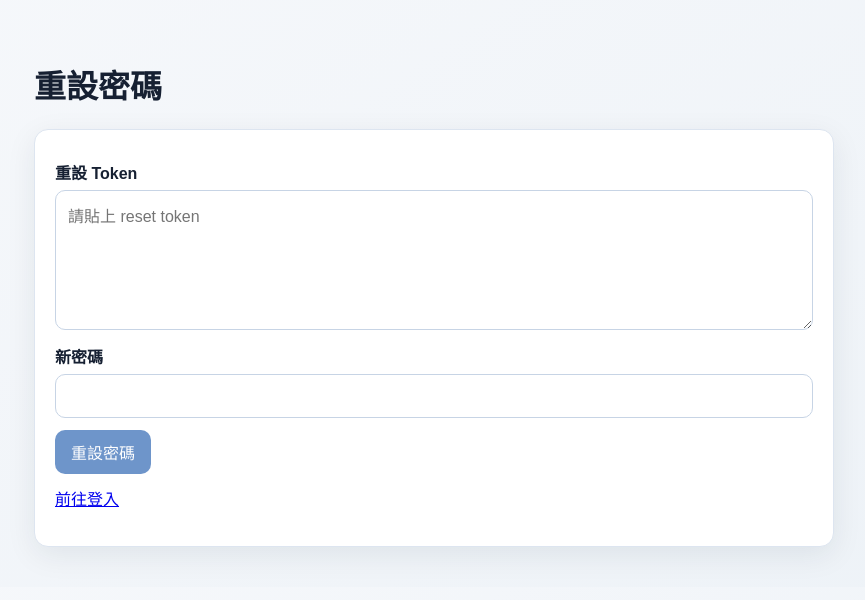
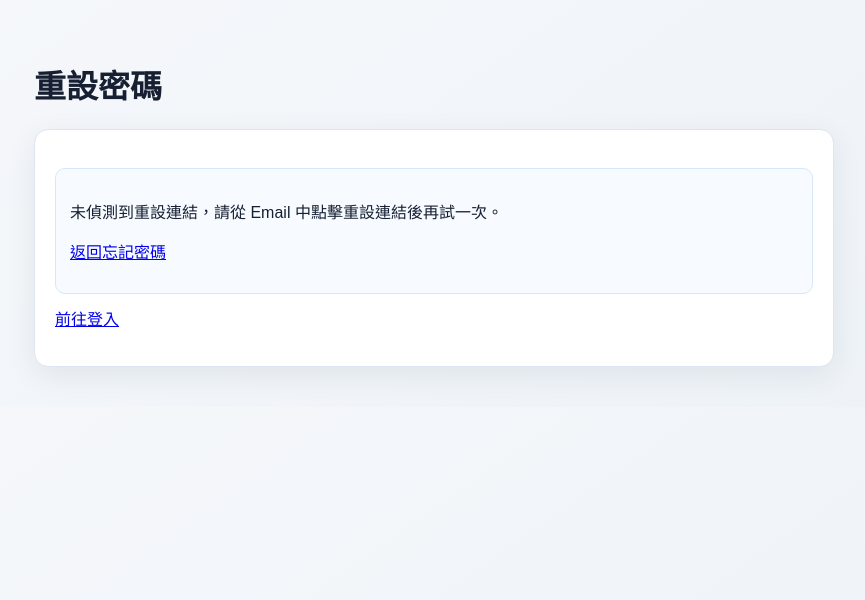
Before and after one commit to kevin1kevin1k/cyber-oracle, a Next.js app in the folder frontend/: page /reset-password in a window 1280 px wide. Shown: the top 600 px of the page, without its empty margins (206-1071 px from the left). Built offline with nearby package versions, Linux system fonts and the light colour scheme; no server answers.

Commit message:
feat(frontend): align auth flows with email-link verification

```diff
--- a/frontend/app/reset-password/page.tsx
+++ b/frontend/app/reset-password/page.tsx
@@ -4,13 +4,14 @@ import Link from "next/link";
 import { FormEvent, useEffect, useState } from "react";
 
 import { apiRequest, ApiError } from "@/lib/api";
+import { INVALID_OR_EXPIRED_LINK_MESSAGE } from "@/lib/auth-messages";
 
 type ResetPasswordResponse = {
   status: "password_reset";
 };
 
 export default function ResetPasswordPage() {
-  const [token, setToken] = useState("");
+  const [tokenFromQuery, setTokenFromQuery] = useState("");
   const [newPassword, setNewPassword] = useState("");
   const [loading, setLoading] = useState(false);
   const [error, setError] = useState<string | null>(null);
@@ -19,7 +20,7 @@ export default function ResetPasswordPage() {
   useEffect(() => {
     const tokenFromQuery = new URLSearchParams(window.location.search).get("token");
     if (tokenFromQuery) {
-      setToken(tokenFromQuery);
+      setTokenFromQuery(tokenFromQuery);
     }
   }, []);
 
@@ -31,13 +32,13 @@ export default function ResetPasswordPage() {
     try {
       await apiRequest<ResetPasswordResponse>("/api/v1/auth/reset-password", {
         method: "POST",
-        body: JSON.stringify({ token, new_password: newPassword }),
+        body: JSON.stringify({ token: tokenFromQuery, new_password: newPassword }),
       });
       setSuccess(true);
       setNewPassword("");
     } catch (err) {
       if (err instanceof ApiError && err.code === "INVALID_OR_EXPIRED_TOKEN") {
-        setError("重設 token 無效或已過期。");
+        setError(INVALID_OR_EXPIRED_LINK_MESSAGE);
       } else {
         setError(err instanceof Error ? err.message : "重設失敗");
       }
@@ -50,14 +51,8 @@ export default function ResetPasswordPage() {
     <main>
       <h1>重設密碼</h1>
       <section className="card">
+        {tokenFromQuery ? (
           <form onSubmit={handleSubmit}>
-          <label htmlFor="token">重設 Token</label>
-          <textarea
-            id="token"
-            value={token}
-            onChange={(e) => setToken(e.target.value)}
-            placeholder="請貼上 reset token"
-          />
             <label htmlFor="new-password">新密碼</label>
             <input
               id="new-password"
@@ -67,10 +62,18 @@ export default function ResetPasswordPage() {
               minLength={8}
               required
             />
-          <button type="submit" disabled={loading || !token.trim()}>
+            <button type="submit" disabled={loading}>
               {loading ? "送出中..." : "重設密碼"}
             </button>
           </form>
+        ) : (
+          <div className="answer">
+            <p>未偵測到重設連結，請從 Email 中點擊重設連結後再試一次。</p>
+            <p>
+              <Link href="/forgot-password">返回忘記密碼</Link>
+            </p>
+          </div>
+        )}
         {error && <p className="error">{error}</p>}
         {success && <p className="success">密碼已重設，請使用新密碼登入。</p>}
         <p className="helper-links">
--- /dev/null
+++ b/frontend/lib/auth-messages.ts
@@ -0,0 +1 @@
+export const INVALID_OR_EXPIRED_LINK_MESSAGE = "連結無效或已過期，請重新申請。";
```
Also changed, not shown: frontend/app/forgot-password/page.tsx (+0 -16 lines), frontend/app/verify-email/page.tsx (+20 -16 lines), 2 other files (tests, documents, lock files or other folders). Lines whose indentation alone changed are shown as unchanged.
